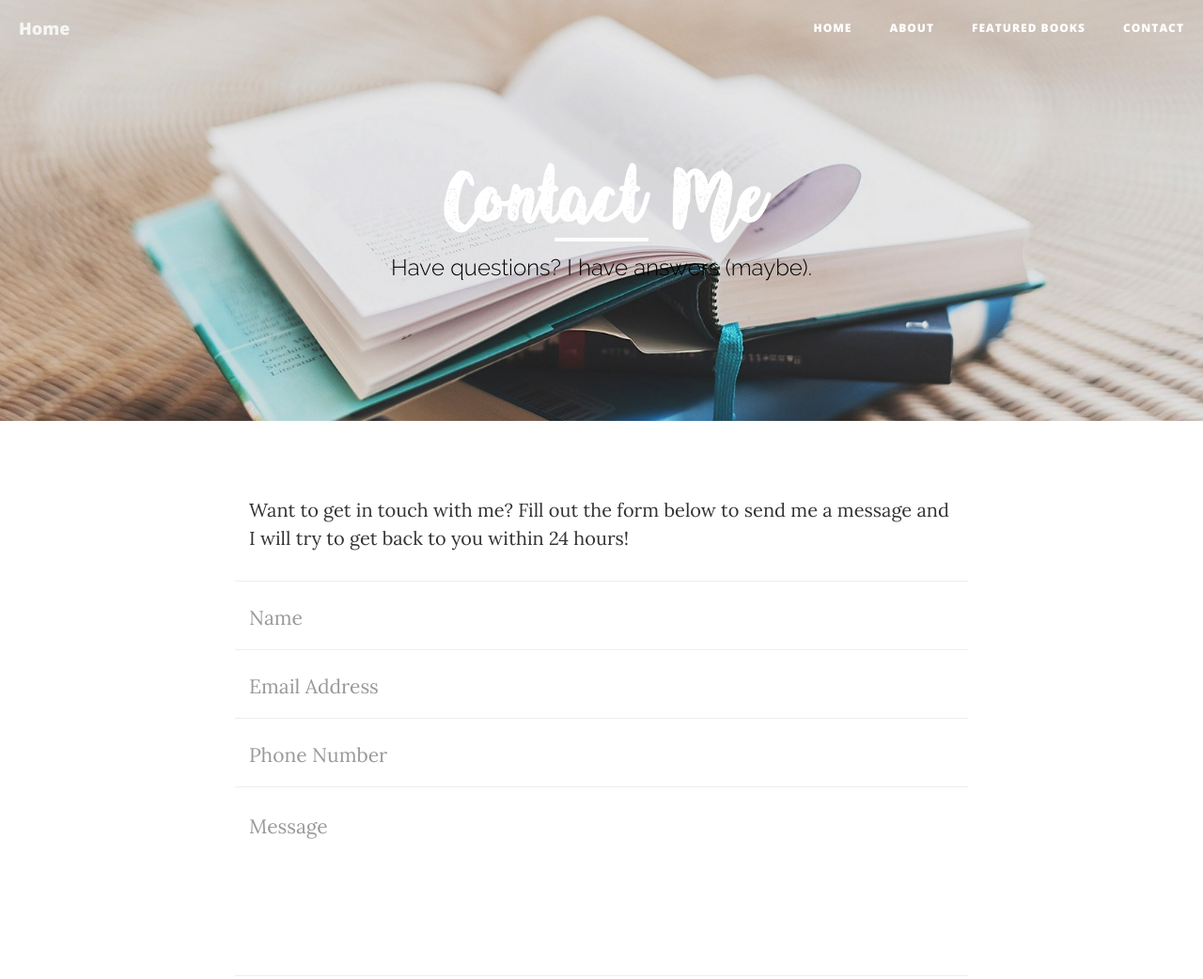
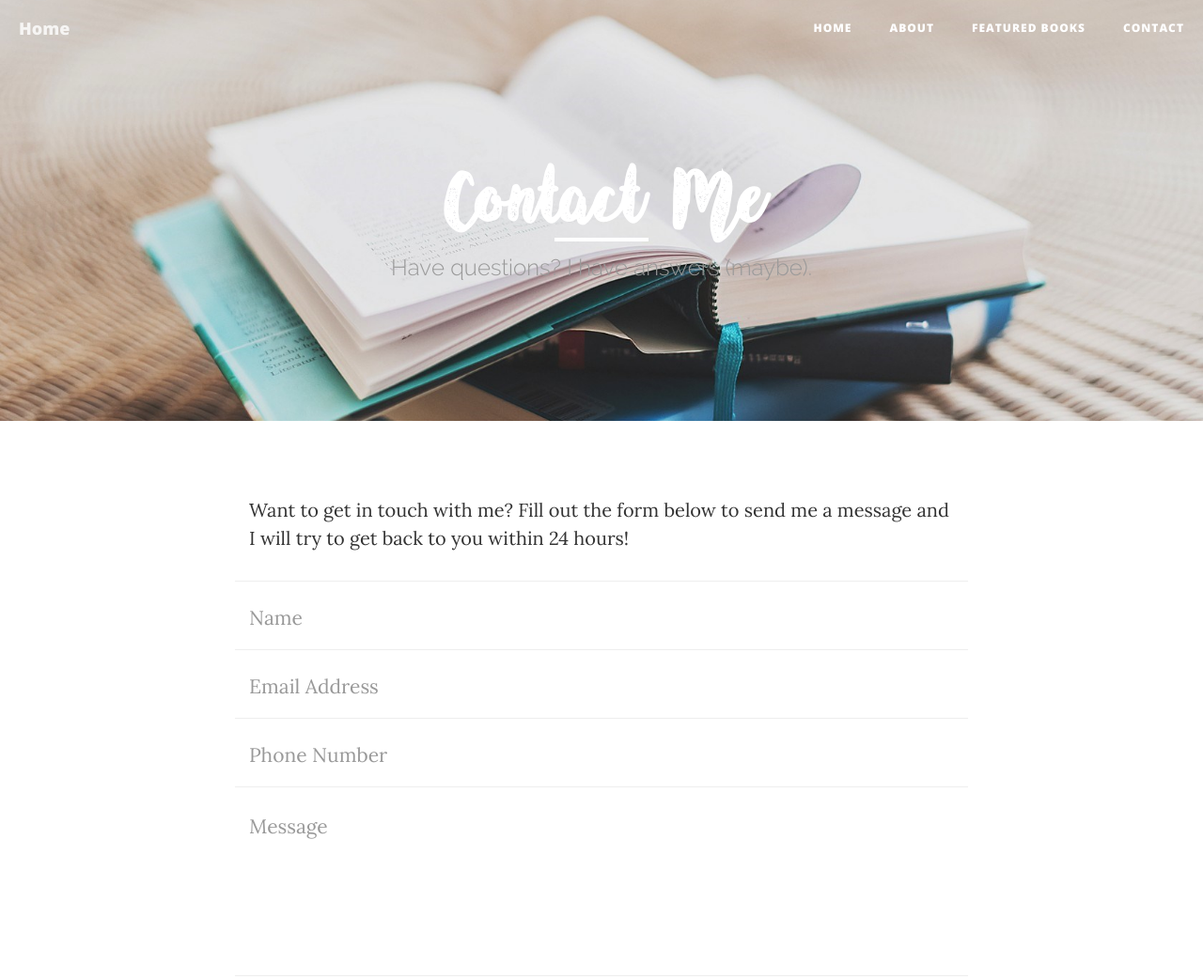
Before and after one commit to ljparchaso/allaboutbooks, a website: page contact.html in a window 1280 px wide. Shown: the top 1042 px of the page at 94% size. Drawn offline with nearby package versions, Linux system fonts and the light colour scheme.

Commit message:
Update contact.html

```diff
--- a/contact.html
+++ b/contact.html
@@ -86,7 +86,7 @@
                     <div class="page-heading">
                         <h1 style="font-family: 'AngelineVintage';">Contact Me</h1>
                         <hr class="small">
-                        <span style="font-family: 'Raleway'; color: black" class="subheading">Have questions? I have answers (maybe).</span>
+                        <span style="font-family: 'Raleway'; color: #999999" class="subheading">Have questions? I have answers (maybe).</span>
                     </div>
                 </div>
             </div>
```
